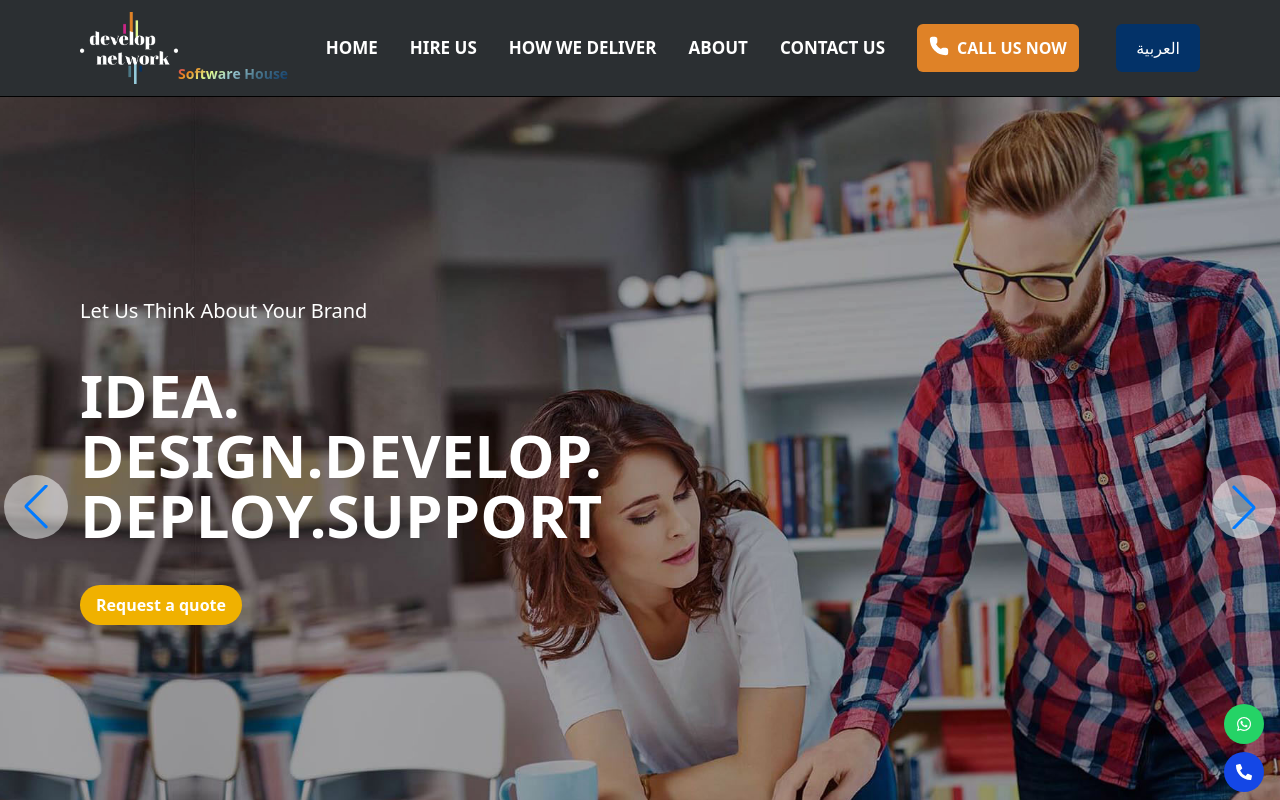
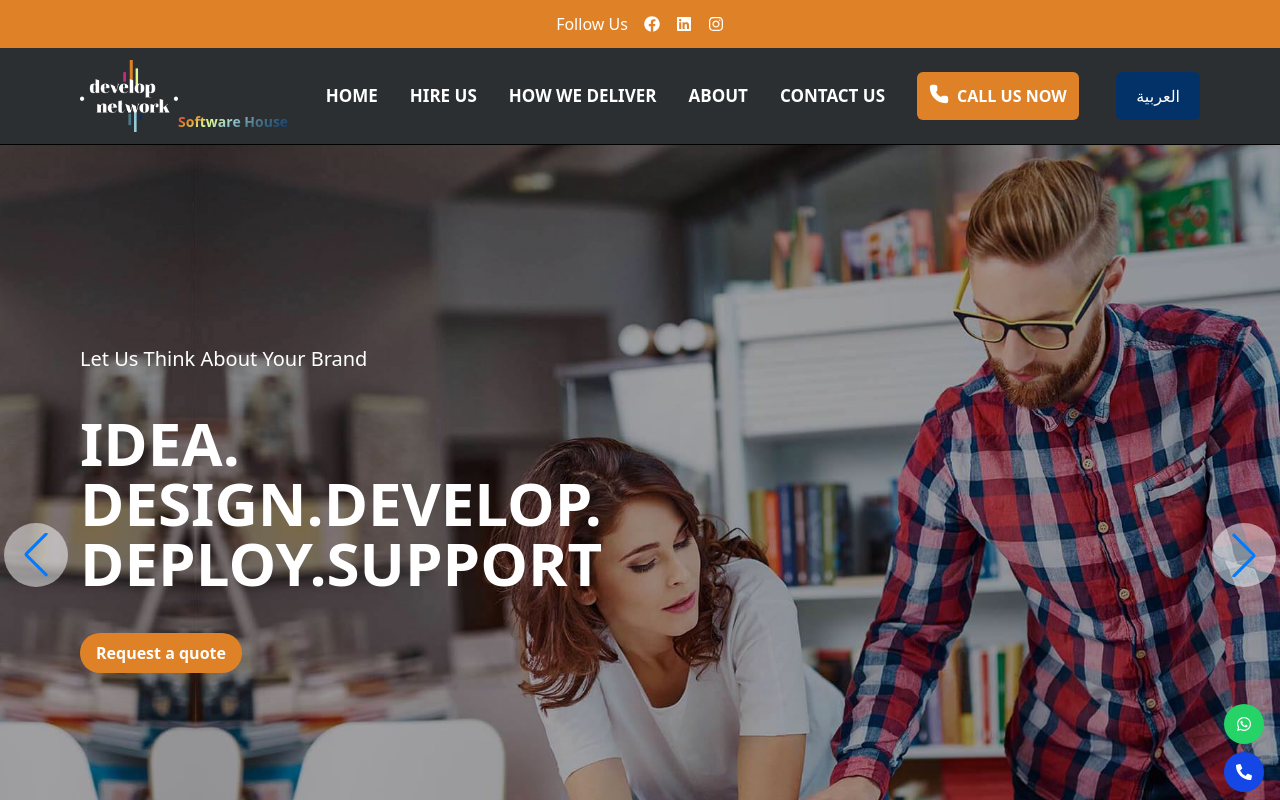
Before and after one commit to AyaAlaa2/portofolio, a Next.js app: page / in a window 1280 px wide. Shown: the top 800 px of the page. Built offline with nearby package versions, Linux system fonts and the light colour scheme.

Commit message:
headerBanner

```diff
--- a/app/components/header/HeaderBanner.jsx
+++ b/app/components/header/HeaderBanner.jsx
@@ -1,13 +1,58 @@
-import React from 'react'
+"use client";
+import { motion } from "framer-motion";
+import { useTranslations } from "next-intl";
+import { FaFacebook, FaInstagram, FaLinkedin } from "react-icons/fa";
 
 const HeaderBanner = () => {
+  const t = useTranslations("HeaderBanner");
   return (
-    <>
-      <div className="flex">
+    <div className="flex bg-[#df8227] text-white h-12 justify-center items-center overflow-hidden relative">
+      <motion.div
+        className="absolute"
+        animate={{
+          y: [-50, 0, 0, -50],
+          opacity: [0, 1, 1, 0],
+        }}
+        transition={{
+          duration: 6,
+          repeat: Infinity,
+          ease: "easeInOut",
+          times: [0, 0.2, 0.8, 1],
+        }}
+      >
+        {t("message")}
+      </motion.div>
 
-      </div>
-    </>
-  )
-}
+      <motion.div
+        className="absolute"
+        animate={{
+          y: [-50, 0, 0, -50],
+          opacity: [0, 1, 1, 0],
+        }}
+        transition={{
+          duration: 6,
+          repeat: Infinity,
+          ease: "easeInOut",
+          times: [0, 0.2, 0.8, 1],
+          delay: 3, // هنا تخليها تبدأ بعد نص مدة الأولى
+        }}
+      >
+        <div className="flex flex-row gap-4 items-center">
+        {t("follow-us")}
+  <span>
+          <FaFacebook />
+        </span>
+        <span>
+          <FaLinkedin />
+        </span>
+        <span>
+          <FaInstagram />
+        </span>
+        </div>
 
-export default HeaderBanner
+      </motion.div>
+    </div>
+  );
+};
+
+export default HeaderBanner;
--- a/app/components/home/HomeSlider.jsx
+++ b/app/components/home/HomeSlider.jsx
@@ -29,7 +29,7 @@ const HomeSlider = () => {
             <h1 className="text-white text-6xl w-100  my-10 font-extrabold uppercase ">
               {t("slide1.title")}
             </h1>
-            <button className="bg-yellow-500 hover:bg-yellow-700 text-white font-bold py-2 px-4 rounded-full">
+            <button className="bg-[#df8227] hover:bg-yellow-700 text-white font-bold py-2 px-4 rounded-full">
               {t("button")}
             </button>
           </div>
@@ -42,7 +42,7 @@ const HomeSlider = () => {
                   {t("slide2.title")}
                 </h1>
                 <p className="text-black text-xl">{t("slide2.desc")}</p>
-                <button className="bg-yellow-500 hover:bg-yellow-700 text-white font-bold py-2 px-4 rounded-full">
+                <button className="bg-[#df8227] hover:bg-yellow-700 text-white font-bold py-2 px-4 rounded-full">
                   {t("button")}
                 </button>
               </div>
@@ -64,7 +64,7 @@ const HomeSlider = () => {
                   {t("slide3.title")}
                 </h1>
                 <p className="text-black text-xl">{t("slide3.desc")}</p>
-                <button className="bg-yellow-500 hover:bg-yellow-700 text-white font-bold py-2 px-4 rounded-full">
+                <button className="bg-[#df8227] hover:bg-yellow-700 text-white font-bold py-2 px-4 rounded-full">
                   {t("button")}
                 </button>
               </div>
--- a/app/layout.tsx
+++ b/app/layout.tsx
@@ -11,6 +11,7 @@ import "./globals.css";
 import enMessages from "../message/en.json";
 import arMessages from "../message/ar.json";
 import Header from "./components/header/Header";
+import HeaderBanner from "./components/header/HeaderBanner";
 
 export default function RootLayout({
   children,
@@ -26,6 +27,7 @@ export default function RootLayout({
     <html lang={locale} dir={locale === "ar" ? "rtl" : "ltr"}>
       <body className="antialiased">
         <NextIntlClientProvider locale={locale} messages={messages}>
+          <HeaderBanner />
           <Header switchLang={switchLang} />
           <main>{children}</main>
           <ContactFixed />
--- a/message/ar.json
+++ b/message/ar.json
@@ -26,5 +26,9 @@
       "desc": "تطوير تطبيقات تاكسي | إدارة الأسطول | مسار البريد | توصيل طلبات الطعام"
     },
     "button": "طلب عرض سعر"
+  },
+  "HeaderBanner": {
+    "message": "منتجات وخدمات مخصصة فريدة.",
+    "follow-us": "تابعنا"
   }
 }
--- a/message/en.json
+++ b/message/en.json
@@ -27,4 +27,9 @@
     },
     "button": "Request a quote"
   }
+  ,
+  "HeaderBanner": {
+    "message": "Unique custom products & services.",
+    "follow-us": "Follow Us"
+  }
 }
```
